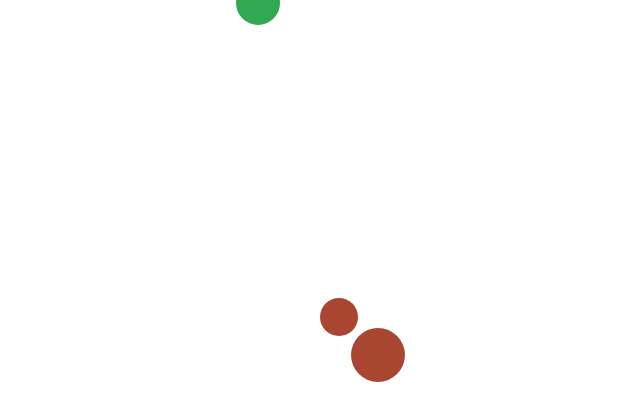
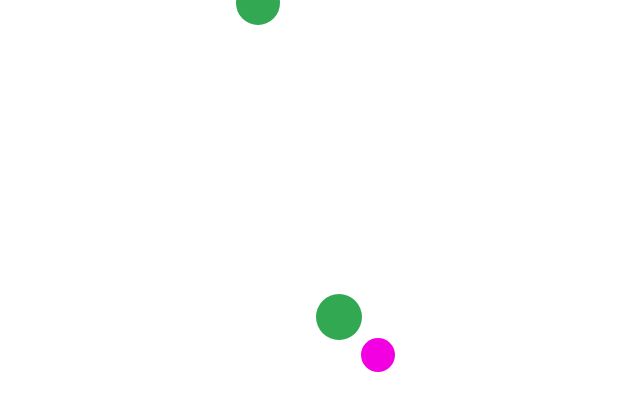
Before and after one commit to phamthjnh/phamthjnh.github.io, a plain HTML site: page Game-2D/lap-trinh-bong-bay/index.html in a window 1280 px wide. Shown: the whole page, without its empty margins (471-1111 px from the left). Drawn offline with Linux system fonts and the light colour scheme.

Commit message:
bong bay

```diff
--- a/Game-2D/lap-trinh-bong-bay/index.html
+++ b/Game-2D/lap-trinh-bong-bay/index.html
@@ -54,12 +54,14 @@
         c.fill();
         c.closePath();
       }
-      move() {
+      move(radiusChange,colorChange) {
         this.y -= 2; //Chuyển động tịnh tiến đều từ dưới lên trên
         if (this.y <= -this.radius) {
           //nếu vượt quá bên trên màn hình thì quay lại từ bên dưới
           this.y = canvas.height + this.radius;
           this.x = randomNumber(0,canvas.width);
+          this.radius = radiusChange;
+          this.color = colorChange;
         }
       }
     }
@@ -86,7 +88,9 @@
       c.clearRect(0, 0, canvas.width, canvas.height);
       for (let i = 0; i < numberCircle; i++) {
           ballArray[i].draw();
-          ballArray[i].move();
+          let randomRadius = randomNumber(minRadius, maxRadius);
+          let randomColor = randomNumber(0, color.length);
+          ballArray[i].move(randomRadius,color[randomColor]);
       }
     }
     animate();
```
